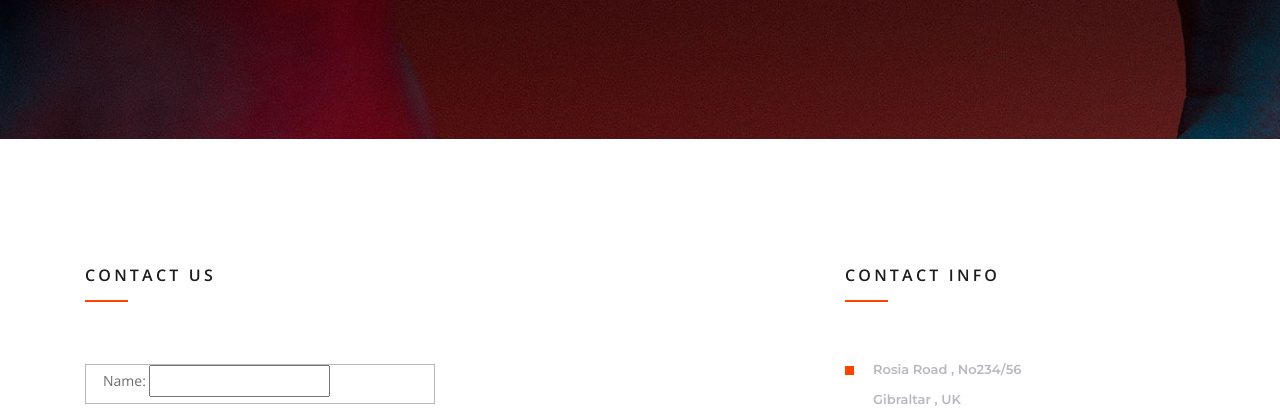
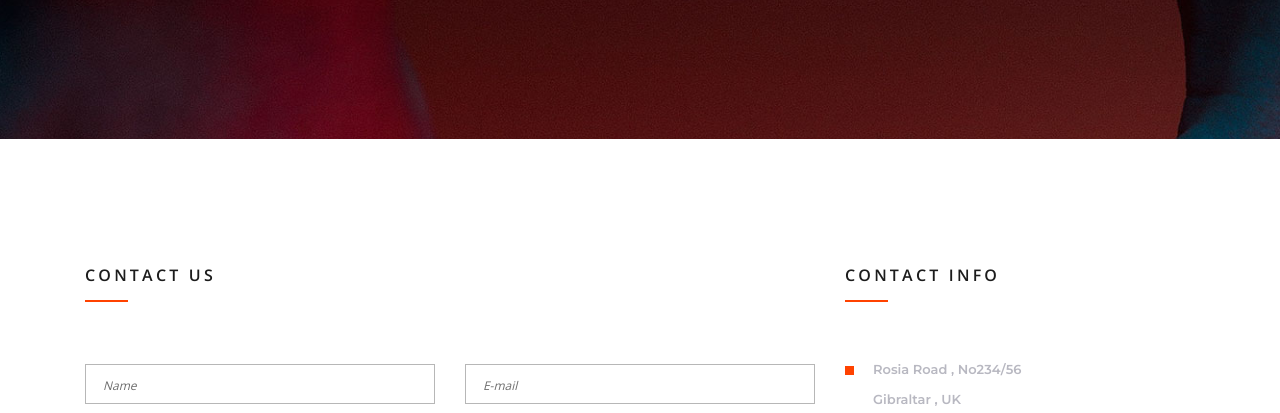
Before and after one commit to djgalati/Sigma-Nu, a plain HTML site: page contact.html in a window 1280 px wide. Shown: the part 357-770 px from the top of the page. Drawn offline with nearby package versions, Linux system fonts and the light colour scheme; some packages are replaced by stand-ins of ours.

Commit message:
another attempt to fix email

```diff
--- a/contact.html
+++ b/contact.html
@@ -123,15 +123,11 @@
 						<div class="contact_form_container">
 							<form id="gform" method="POST" data-email="alumni@nausigmanu.com" action="https://script.google.com/macros/s/AKfycbwfGQhDWFnHcxo91BsNltgDYhte_-QT6txuCkke/exec">
 								<div>
-									<fieldset class="input_field contact_form_name">
-    										 <label for="name">Name: </label>
-     										 <input id="name" type="text"><BR>
-    									</fieldset>
-
-									<!--<input id="contact_form_name" class="input_field contact_form_name" type="text" placeholder="Name" required="required" data-error="Name is required.">-->
-									<!--<input id="contact_form_email" class="input_field contact_form_email" type="email" placeholder="E-mail" required="required" data-error="Valid email is required.">-->
-									<!--<input id="contact_form_subject" class="input_field contact_form_subject" type="text" placeholder="Subject" required="required" data-error="Subject is required.">-->
-									<!--<textarea id="contact_form_message" class="text_field contact_form_message" name="message"  placeholder="Message" rows="4" required data-error="Please, write us a message."></textarea>-->
+									<input id="name" class="input_field contact_form_name" type="text" placeholder="Name" required="required" data-error="Name is required.">
+									<input id="email" class="input_field contact_form_email" type="email" placeholder="E-mail" required="required" data-error="Valid email is required.">
+									<input id="subject" class="input_field contact_form_subject" type="text" placeholder="Subject" required="required" data-error="Subject is required.">
+									<textarea id="message" class="text_field contact_form_message" name="message"  placeholder="Message" rows="4" required data-error="Please, write us a message."></textarea>
+									<!--contact_form_-->
 								</div>
 								<div>
 									<button id="contact_form_submit" type="submit" class="contact_submit_btn trans_300" value="Submit">
```
